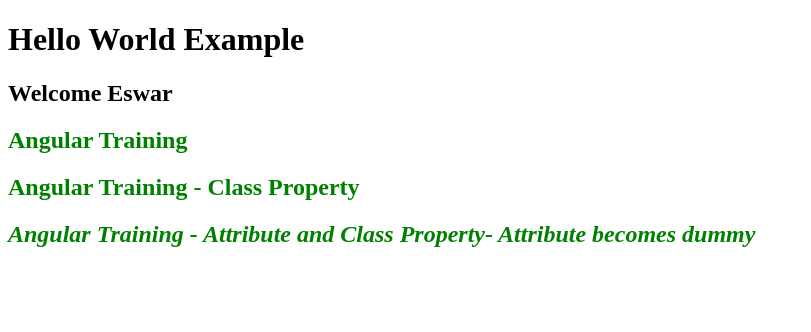
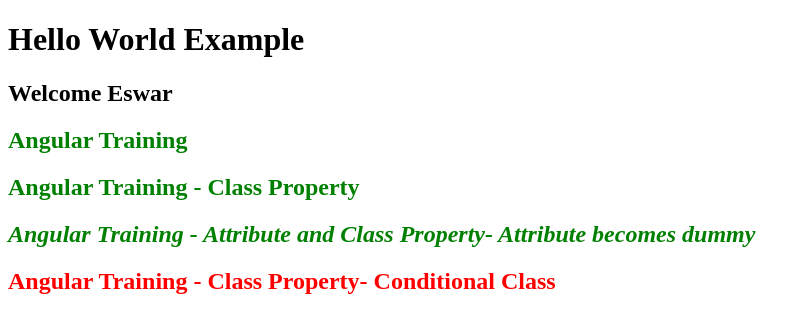
Before and after one commit to eswarpullagan/AngularTraining, an Angular app: page / in a window 1280 px wide. Shown: the top 332 px of the page, without its empty margins (0-811 px from the left). Built offline with nearby package versions, Linux system fonts and the light colour scheme.

Commit message:
Class Property- Conditional Class

```diff
--- a/src/app/class-binding/class-binding.component.ts
+++ b/src/app/class-binding/class-binding.component.ts
@@ -7,6 +7,7 @@
   <h2 class="text-success">Angular Training</h2>
   <h2 [class]="successClass">Angular Training - Class Property</h2>
   <h2 class="text-special" [class]="successClass">Angular Training - Attribute and Class Property- Attribute becomes dummy</h2>
+  <h2 [class.text-danger]="hasError">Angular Training - Class Property- Conditional Class</h2>
   `,
   styles:[`
     .text-success{
@@ -23,6 +24,7 @@
 export class ClassBindingComponent implements OnInit {
   name="Eswar"
   successClass="text-success"
+  hasError=true
   constructor() { }
 
   ngOnInit() {
```
